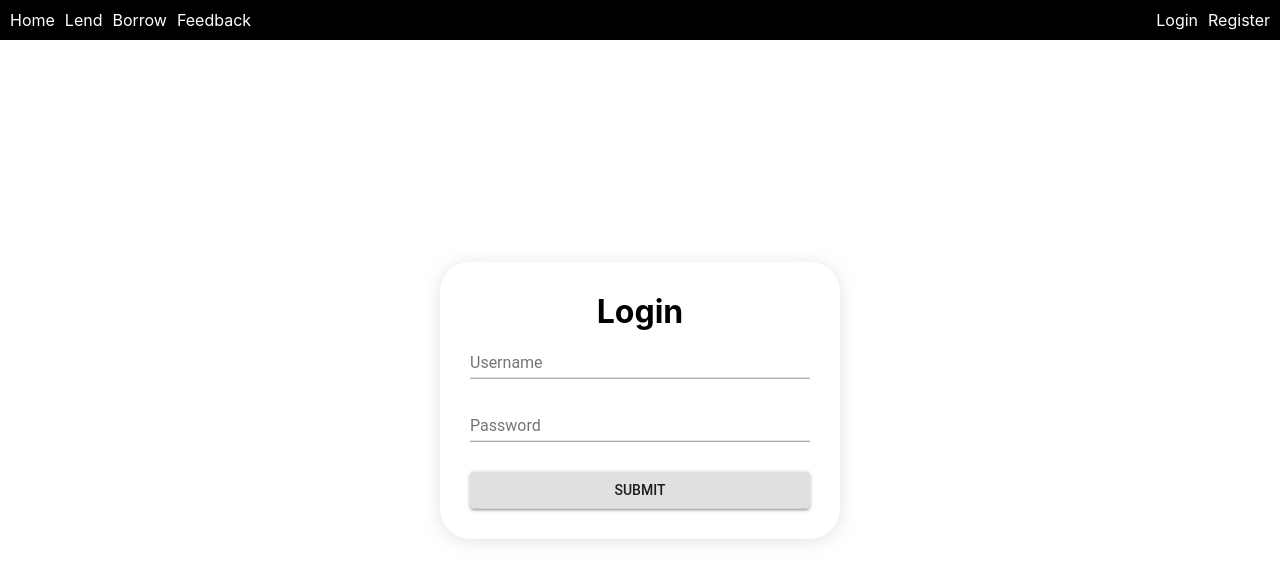
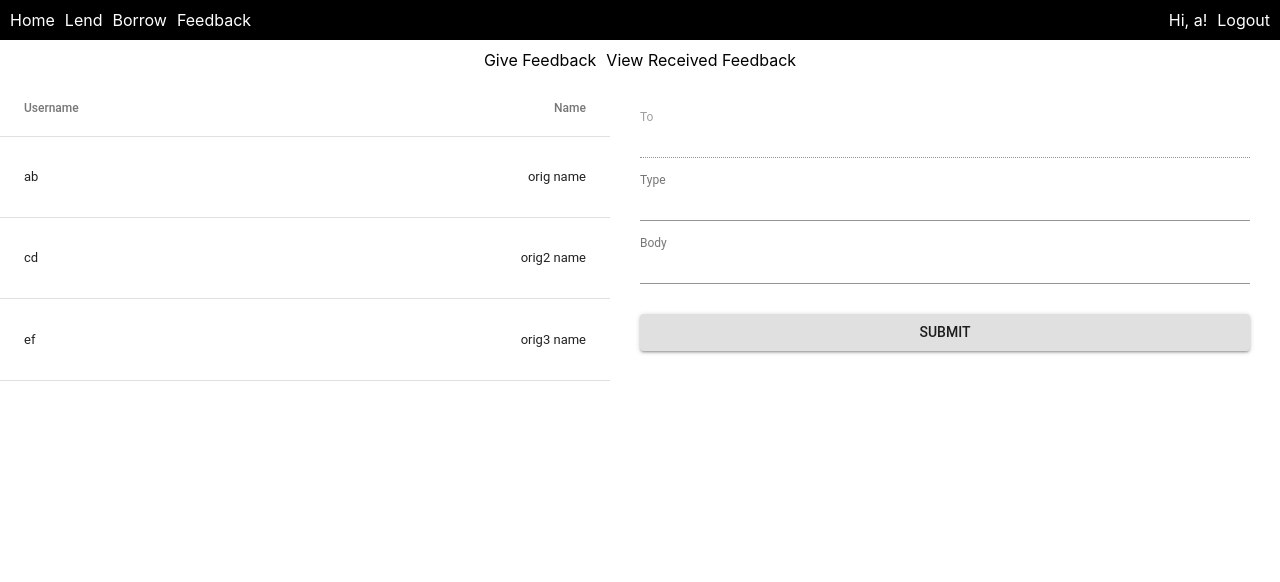
Before and after one commit to emer7/CS2102G53, a React (Create React App) app in the folder my-app/: page /feedback/give in a window 1280 px wide. Before the commit this address led to /login. Shown: the top 582 px of the page. Built offline with nearby package versions, Linux system fonts and the light colour scheme.

Commit message:
Feedback

```diff
--- a/my-app/src/App.js
+++ b/my-app/src/App.js
@@ -8,6 +8,7 @@ import Borrow from "./Components/Borrow";
 import Lend from "./Components/Lend";
 import Item from "./Components/Item";
 import Profile from "./Components/Profile";
+import Feedback from "./Components/Feedback";
 
 const Navbar = styled.div`
   background-color: black;
@@ -35,9 +36,12 @@ const Right = styled.div``;
 
 class App extends Component {
   constructor(props) {
+    const user = { userssn: 1, username: "a" };
+
     super(props);
     this.state = {
-      isAuthenticated: false
+      isAuthenticated: true,
+      user
     };
   }
 
@@ -85,8 +89,6 @@ class App extends Component {
 
   render() {
     const { user, item } = this.state;
-    // const { item } = this.state;
-    // const user = { userssn: 1, username: "a" };
 
     return (
       <Router>
@@ -171,6 +173,4 @@ class App extends Component {
   }
 }
 
-const Feedback = () => <h1>Feedback</h1>;
-
 export default App;
--- /dev/null
+++ b/my-app/src/Components/Feedback.js
@@ -0,0 +1,45 @@
+import React, { Component } from "react";
+import { BrowserRouter as Router, Route, Link, Redirect, Switch } from "react-router-dom";
+import styled from "styled-components";
+
+import GiveFeedback from "./Feedback/GiveFeedback";
+import ViewFeedback from "./Feedback/ViewFeedback";
+
+const Navbar = styled.div`
+  padding: 10px;
+  display: flex;
+  justify-content: center;
+`;
+
+const Navlink = styled(Link)`
+  color: black;
+  text-decoration: none;
+  & + * {
+    margin-left: 10px;
+  }
+`;
+
+class Feedback extends Component {
+  constructor(props) {
+    super(props);
+    this.state = {};
+  }
+
+  render() {
+    const { user } = this.props;
+
+    return (
+      <div>
+        <Navbar>
+          <Navlink to="/feedback/give">Give Feedback</Navlink>
+          <Navlink to="/feedback/view">View Received Feedback</Navlink>
+        </Navbar>
+
+        <Route path="/feedback/give" render={() => <GiveFeedback user={user} />} />
+        <Route path="/feedback/view" render={() => <ViewFeedback />} />
+      </div>
+    );
+  }
+}
+
+export default Feedback;
--- /dev/null
+++ b/my-app/src/Components/Feedback/GiveFeedback.js
@@ -0,0 +1,123 @@
+import React, { Component } from "react";
+import styled from "styled-components";
+import { TextField, Button } from "@material-ui/core";
+
+import Table from "@material-ui/core/Table";
+import TableBody from "@material-ui/core/TableBody";
+import TableCell from "@material-ui/core/TableCell";
+import TableHead from "@material-ui/core/TableHead";
+import TableRow from "@material-ui/core/TableRow";
+
+const Divider = styled.div`
+  display: flex;
+  flex-direction: row;
+  align-items: stretch;
+`;
+
+const FormField = styled(TextField)`
+  & + & {
+    margin-top: 15px;
+  }
+`;
+
+const FormButton = styled(Button)`
+  && {
+    margin-top: 30px;
+  }
+`;
+
+const Form = styled.div`
+  margin: 30px;
+  display: flex;
+  flex-direction: column;
+  height: 100%;
+  width: 100%;
+`;
+
+class GiveFeedback extends Component {
+  constructor(props) {
+    const rows = [
+      { userssn: 0, username: "ab", name: "orig name" },
+      { userssn: 1, username: "cd", name: "orig2 name" },
+      { userssn: 2, username: "ef", name: "orig3 name" }
+    ];
+    super(props);
+    this.state = { rows: rows };
+  }
+
+  handleItemClick = user => {
+    const { userssn, username } = user;
+    this.setState({ receivedByUsername: username, receivedbyuserssn: userssn });
+  };
+
+  handleCommentType = event => {
+    this.setState({ commenttype: event.target.value });
+  };
+
+  handleCommentBody = event => {
+    this.setState({ commentbody: event.target.value });
+  };
+
+  handleSubmit = event => {
+    const { userssn } = this.props.user;
+    const { commenttype, commentbody, receivedbyuserssn } = this.state;
+    const feedbackObject = { userssn, commenttype, commentbody, receivedbyuserssn };
+
+    console.log(feedbackObject);
+  };
+
+  render() {
+    const { rows, receivedByUsername, commenttype, commentbody } = this.state;
+
+    return (
+      <Divider>
+        <Table>
+          <TableHead>
+            <TableRow>
+              <TableCell>Username</TableCell>
+              <TableCell align="right">Name</TableCell>
+            </TableRow>
+          </TableHead>
+          <TableBody>
+            {rows.map(row => (
+              <TableRow key={row.userssn} hover onClick={() => this.handleItemClick(row)}>
+                <TableCell component="th" scope="row">
+                  {row.username}
+                </TableCell>
+                <TableCell align="right">{row.name}</TableCell>
+              </TableRow>
+            ))}
+          </TableBody>
+        </Table>
+        <Form>
+          <FormField
+            name="receivedByUsername"
+            label="To"
+            InputLabelProps={{ shrink: true }}
+            disabled
+            value={receivedByUsername}
+          />
+          <FormField
+            name="commenttype"
+            label="Type"
+            InputLabelProps={{ shrink: true }}
+            value={commenttype}
+            onChange={this.handleCommentType}
+          />
+          <FormField
+            name="commentbody"
+            label="Body"
+            InputLabelProps={{ shrink: true }}
+            value={commentbody}
+            onChange={this.handleCommentBody}
+          />
+          <FormButton variant="contained" onClick={this.handleSubmit}>
+            Submit
+          </FormButton>
+        </Form>
+      </Divider>
+    );
+  }
+}
+
+export default GiveFeedback;
--- /dev/null
+++ b/my-app/src/Components/Feedback/ViewFeedback.js
@@ -0,0 +1,55 @@
+import React, { Component } from "react";
+import styled from "styled-components";
+
+import Table from "@material-ui/core/Table";
+import TableBody from "@material-ui/core/TableBody";
+import TableCell from "@material-ui/core/TableCell";
+import TableHead from "@material-ui/core/TableHead";
+import TableRow from "@material-ui/core/TableRow";
+
+class ViewFeedback extends Component {
+  constructor(props) {
+    const rows = [
+      {
+        feedbackssn: 0,
+        givenByUsername: "abc",
+        commenttype: "ab",
+        commentbody:
+          "orig nameorig nameorig nameorig nameorig nameorig nameorig nameorig nameorig nameorig nameorig nameorig name"
+      },
+      { feedbackssn: 1, givenByUsername: "abe", commenttype: "cd", commentbody: "orig2 name" },
+      { feedbackssn: 2, givenByUsername: "abd", commenttype: "ef", commentbody: "orig3 name" }
+    ];
+    super(props);
+    this.state = { rows: rows };
+  }
+
+  render() {
+    const { rows } = this.state;
+
+    return (
+      <Table>
+        <TableHead>
+          <TableRow>
+            <TableCell>Given by </TableCell>
+            <TableCell align="right">Comment Type</TableCell>
+            <TableCell align="right">Comment Body</TableCell>
+          </TableRow>
+        </TableHead>
+        <TableBody>
+          {rows.map(row => (
+            <TableRow key={row.feedbackssn}>
+              <TableCell component="th" scope="row">
+                {row.givenByUsername}
+              </TableCell>
+              <TableCell align="right">{row.commenttype}</TableCell>
+              <TableCell align="right">{row.commentbody}</TableCell>
+            </TableRow>
+          ))}
+        </TableBody>
+      </Table>
+    );
+  }
+}
+
+export default ViewFeedback;
```
